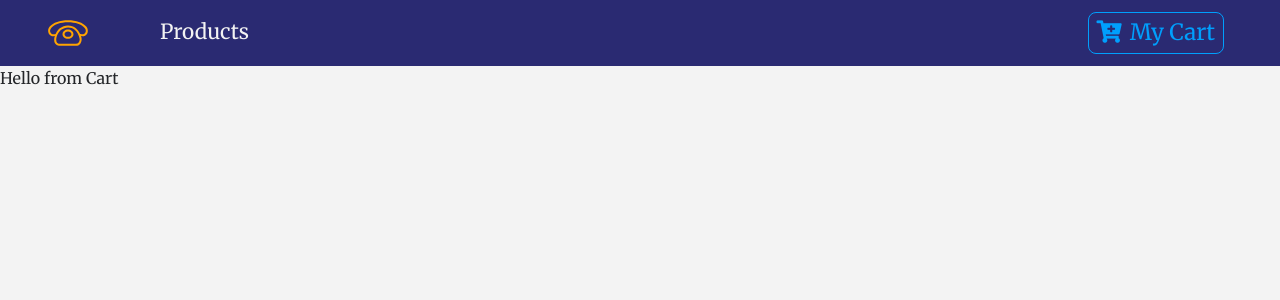
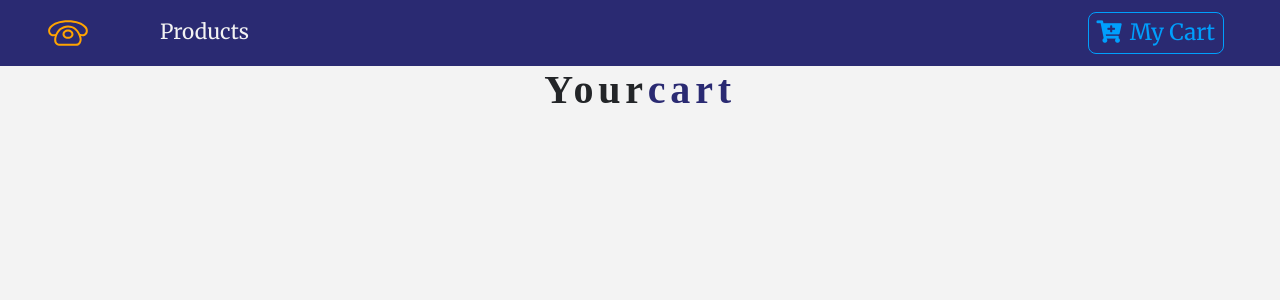
Before and after one commit to kamalyadav11/Online-Mobile-Store, a React (Create React App) app: page /cart in a window 1280 px wide. Shown: the top 300 px of the page. Built offline with nearby package versions, Linux system fonts and the light colour scheme; a web font is replaced by a local one.

Commit message:
set title in cart.js

```diff
--- a/src/components/Cart/Cart.js
+++ b/src/components/Cart/Cart.js
@@ -1,7 +1,12 @@
 import React, { Component } from "react";
+import Title from "../Title";
 
 export default class Cart extends Component {
   render() {
-    return <div>Hello from Cart</div>;
+    return (
+      <section>
+        <Title name="your" title="cart" />{" "}
+      </section>
+    );
   }
 }
```
